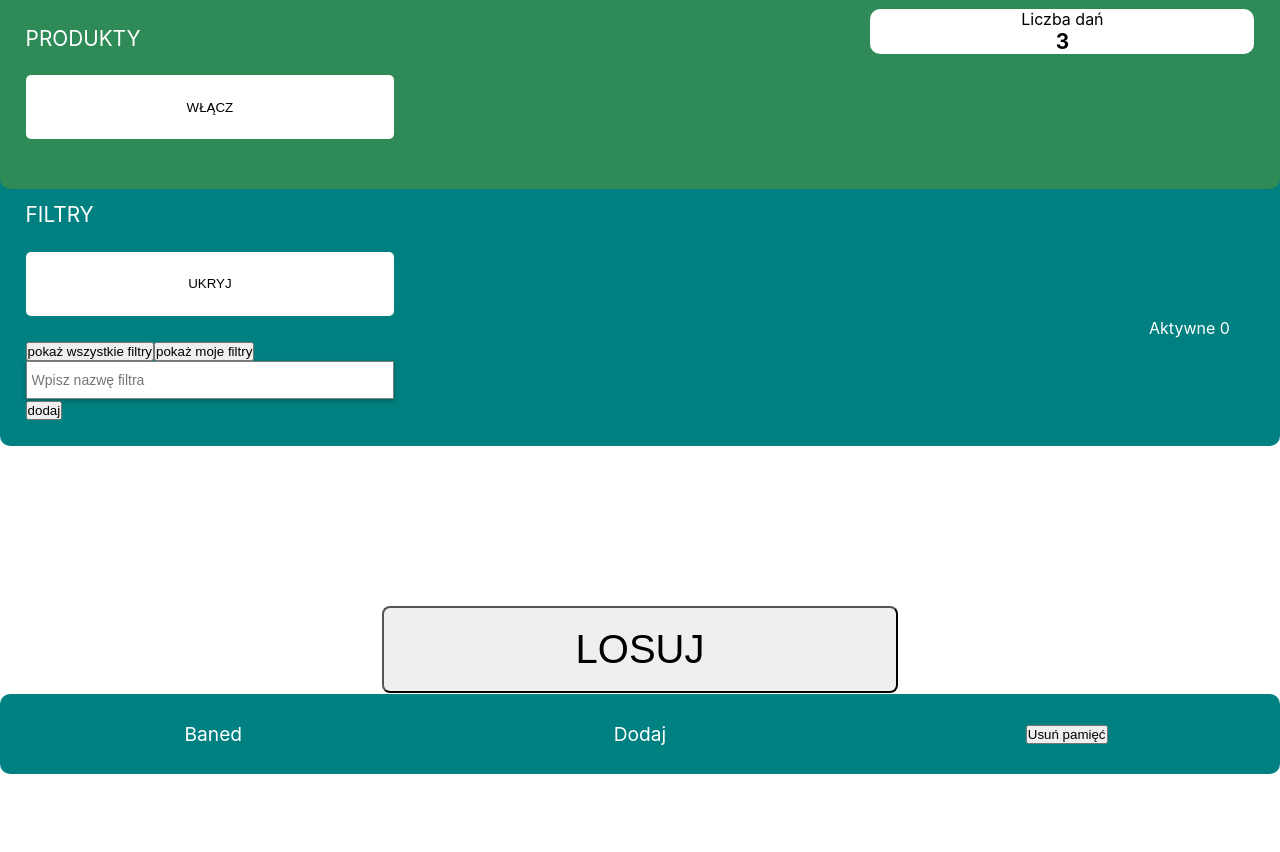
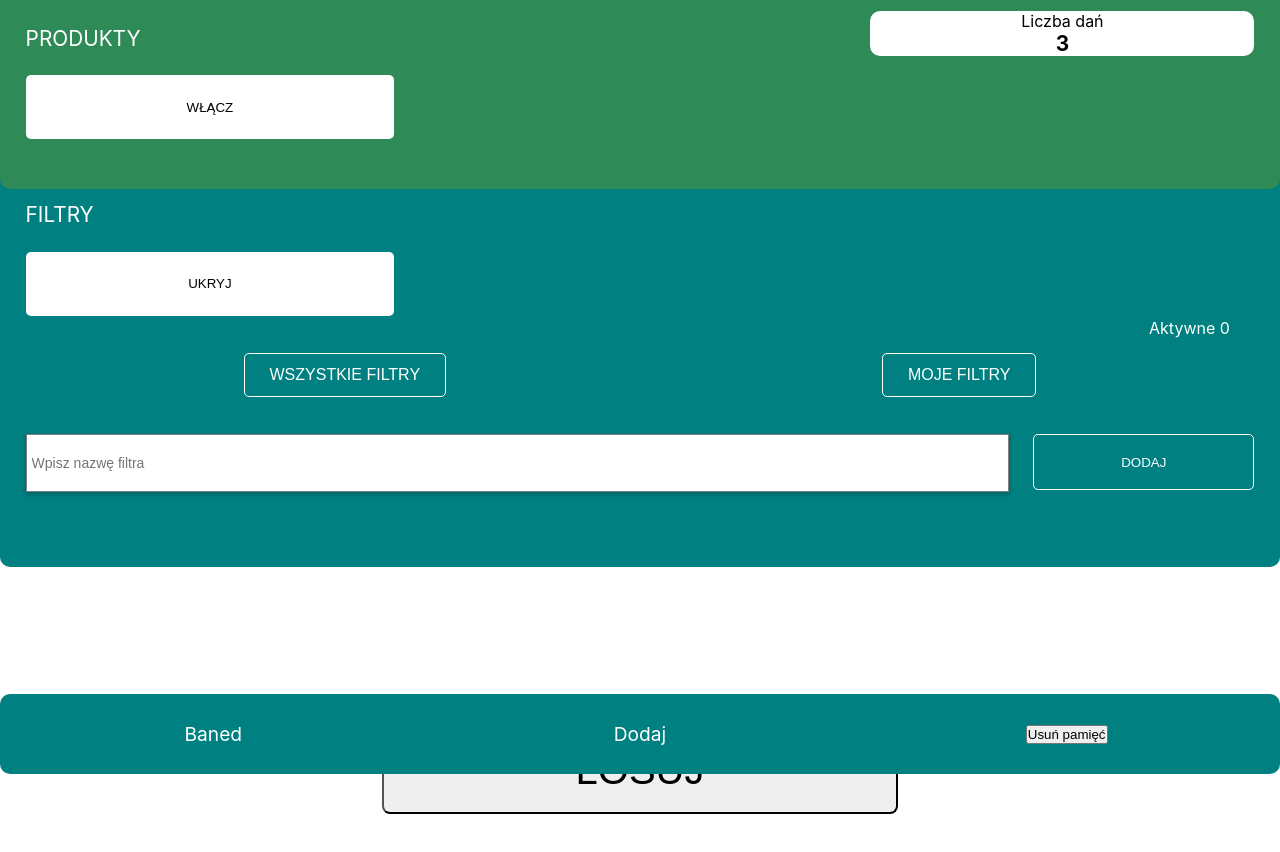
Before and after one commit to atrykp/what-s-for-dinner-react-app, a React (Create React App) app: page / in a window 1280 px wide. Both pictures are taken after a click on the button "POKAŻ". Shown: the top 852 px of the page. Built offline with nearby package versions, Linux system fonts and the light colour scheme.

Commit message:
change structure and styles in filter.js FilterArr.js and css files

```diff
--- a/src/components/filter.js
+++ b/src/components/filter.js
@@ -7,7 +7,12 @@ const Filter = ({ filter, changeFilterActivity, removeFilter }) => {
       <button onClick={() => changeFilterActivity(filter.id)}>
         {filter.name}
       </button>
-      <button onClick={() => removeFilter(filter.id)}>x</button>
+      <button
+        onClick={() => removeFilter(filter.id)}
+        className="filter__removeBtn"
+      >
+        x
+      </button>
     </div>
   );
 };
--- a/src/pages/FileterArr.js
+++ b/src/pages/FileterArr.js
@@ -231,21 +231,32 @@ const FileterArr = ({
   };
   const filterForm = filterSection && (
     <>
-      {!allFiltersSection && (
-        <button onClick={showAllFilters}>pokaż wszystkie filtry</button>
-      )}
-      {allFiltersSection && (
-        <button onClick={showActiveFilters}>Pokaż tylko aktywne</button>
-      )}
-      <button onClick={showUserFilters}>pokaż moje filtry</button>
+      <div className="filtersSectionButtons">
+        {!allFiltersSection && (
+          <button onClick={showAllFilters} className="filters__allFiltersBnt">
+            wszystkie filtry
+          </button>
+        )}
+        {allFiltersSection && (
+          <button
+            onClick={showActiveFilters}
+            className="filters__activeFiltersBnt"
+          >
+            tylko aktywne
+          </button>
+        )}
+        <button onClick={showUserFilters} className="filters__userFiltersBnt">
+          moje filtry
+        </button>
+      </div>
 
-      <form action="" onSubmit={addNewFilter}>
+      <form action="" onSubmit={addNewFilter} className="filters__addForm">
         <TypeAheadDropDown
           filterName={filterName}
           allFiltersArr={allFiltersArr}
           setFilterName={setFilterName}
         />
-        <button>dodaj</button>
+        <button className="filters__addFormBtn">dodaj</button>
       </form>
     </>
   );
@@ -272,7 +283,7 @@ const FileterArr = ({
       </div>
 
       {filterForm}
-      {filterSection && filterArr}
+      <div className="filterArr">{filterSection && filterArr}</div>
     </>
   );
 };
--- a/src/styles/Filter.css
+++ b/src/styles/Filter.css
@@ -1,6 +1,6 @@
 .filter {
-  border: 1px solid black;
-  width: 11%;
+  border: 1px solid white;
+  width: 90%;
   margin: 1%;
 }
 .filter button {
@@ -10,7 +10,9 @@
   width: 50%;
   text-align: center;
   cursor: pointer;
+  color: white;
 }
+
 .activeFilter {
   background-color: green;
 }
@@ -37,3 +39,5 @@
   border-style: none;
   text-align: center;
 }
+.filter .filter__removeBtn {
+}
--- a/src/styles/FilterArr.css
+++ b/src/styles/FilterArr.css
@@ -7,3 +7,41 @@
   bottom: 2%;
   right: 2%;
 }
+.filtersSectionButtons {
+  display: flex;
+
+  justify-content: space-around;
+}
+.filters__allFiltersBnt,
+.filters__activeFiltersBnt,
+.filters__userFiltersBnt {
+  font-size: 1rem;
+  text-transform: uppercase;
+  margin: 1% 0%;
+  padding: 1% 2%;
+  background-color: teal;
+  color: white;
+  border: 1px solid white;
+  border-radius: 5px;
+}
+.filters__addForm {
+  display: flex;
+}
+.filters__addFormBtn {
+  display: block;
+  margin-top: 2%;
+  width: 18%;
+  height: 7vh;
+  background-color: transparent;
+  border: 1px solid white;
+  color: white;
+  margin-left: 2%;
+  border-radius: 5px;
+  text-transform: uppercase;
+}
+.filterArr {
+  padding: 2% 0;
+  display: grid;
+  grid-template-columns: 1fr 1fr;
+  justify-content: space-between;
+}
--- a/src/styles/TypeAheadDropDown.css
+++ b/src/styles/TypeAheadDropDown.css
@@ -1,14 +1,18 @@
 .TypeAheadDropDown {
-  width: 30%;
+  margin-top: 2%;
+  width: 80%;
   border: 1px solid gray;
   box-shadow: 0 0 1px rgba(0, 0, 0, 0.1), 0 2px 4px 1px rgba(0, 0, 0, 0.18);
   font-family: Arial, Helvetica, sans-serif;
   font-size: 14px;
   color: rgba(0, 0, 0, 0.73);
+  z-index: 2;
+  background-color: white;
 }
 
 .TypeAheadDropDown input {
   width: 100%;
+  height: 7vh;
   border: none;
   font-family: Arial, Helvetica, sans-serif;
   font-size: 14px;
```
Also changed, not shown: 1 other file (tests, documents, lock files or other folders).
